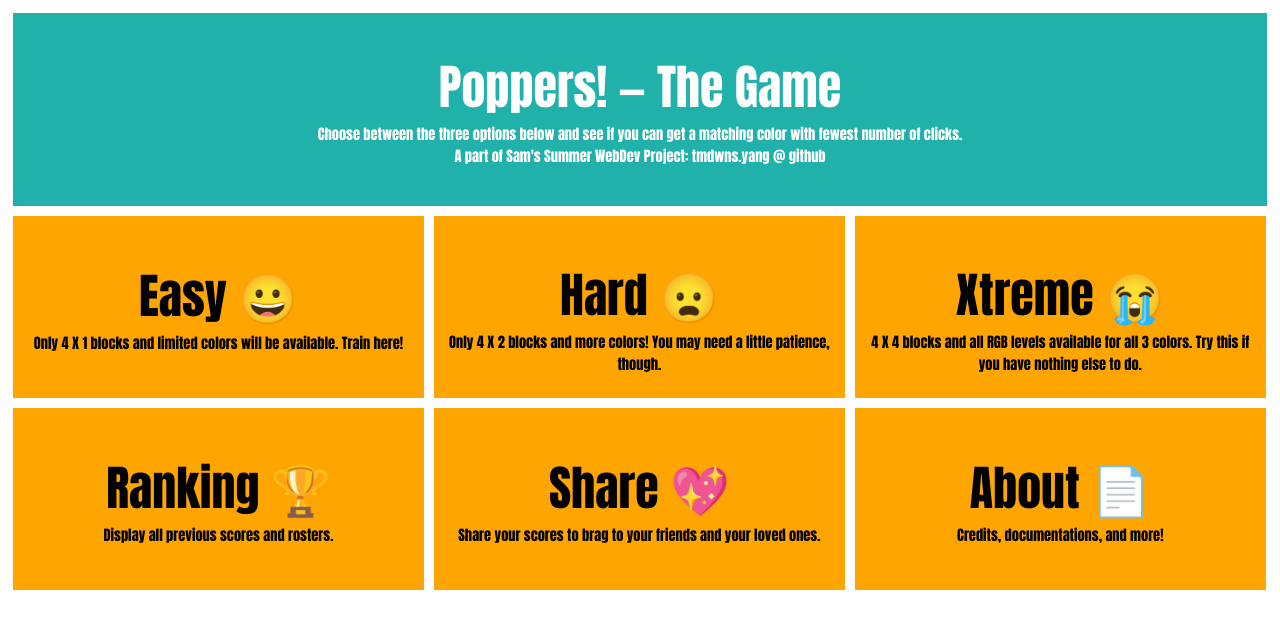
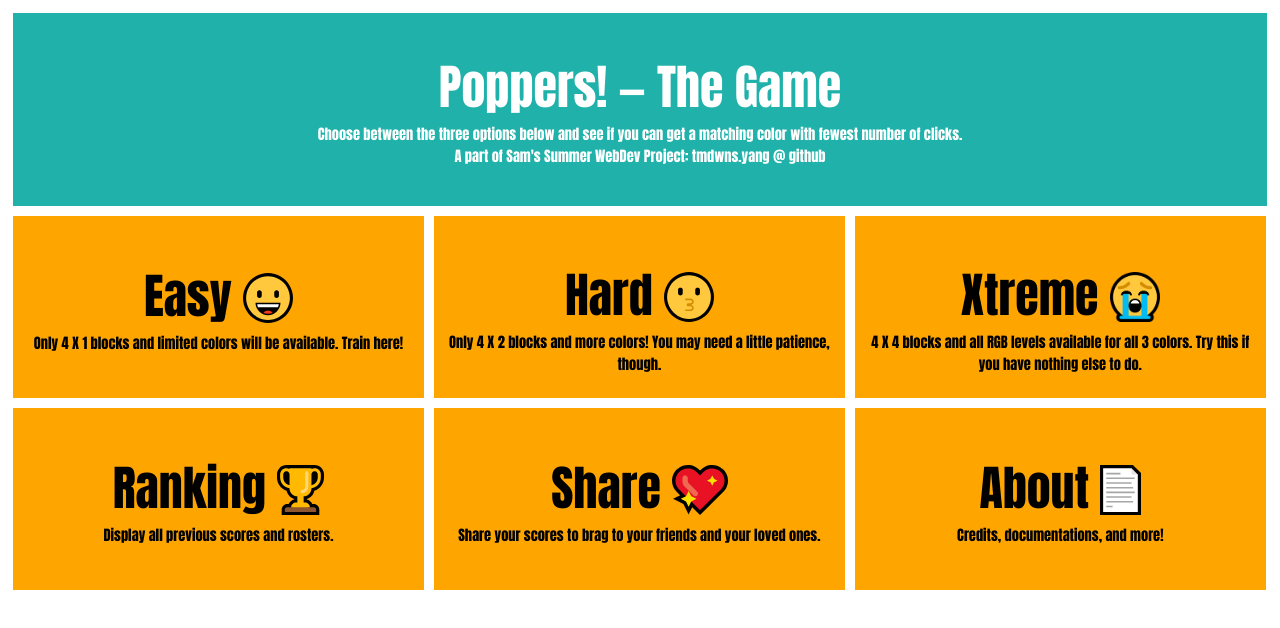
Before and after one commit to tmdwnsyang/poppers, a website with bundled scripts: page index.html in a window 1280 px wide. Built offline with nearby package versions, Linux system fonts and the light colour scheme; no server answers.

Commit message:
font
Replace images with vector images and font for font face

```diff
--- a/index.html
+++ b/index.html
@@ -18,24 +18,30 @@
     </div>
   </div>
   <div id="levels">
-    <button class="levelTile" id="easy">Easy 😀
+    <button class="levelTile" id="easy">Easy
+       <img  class ="mainImages"src = "https://raw.githubusercontent.com/tmdwnsyang/poppers/main/images/g12.svg" alt="img"/>
       <div style="font-size: 0.3em">Only 4 X 1 blocks and limited colors will be available. Train here!
       </div>
     </button>
-    <button class="levelTile" id="hard">Hard 😦
+    <button class="levelTile" id="hard">Hard
+      <img  class ="mainImages"src = "https://raw.githubusercontent.com/tmdwnsyang/poppers/main/images/g208.svg" alt="img"/>
       <div style="font-size: 0.3em">Only 4 X 2 blocks and more colors! You may need a little patience,
         though.</div>
     </button>
-    <button class="levelTile" id="extreme">Xtreme 😭
+    <button class="levelTile" id="extreme">Xtreme
+      <img  class ="mainImages"src = "https://github.com/tmdwnsyang/poppers/blob/main/images/g946.png?raw=true" alt="img"/>
       <div style="font-size: 0.3em">4 X 4 blocks and all RGB levels available for all 3 colors. Try this if you have
         nothing else to do.</div>
-      <button class="levelTile" id="ranking">Ranking 🏆
+      <button class="levelTile" id="ranking">Ranking
+        <img  class ="mainImages"src = "https://raw.githubusercontent.com/tmdwnsyang/poppers/main/images/g11822.svg" alt="img"/>
         <div style="font-size: 0.3em">Display all previous scores and rosters.</div>
       </button>
-      <button class="levelTile" id="shareResults">Share 💖
+      <button class="levelTile" id="shareResults">Share
+        <img  class ="mainImages"src = "https://raw.githubusercontent.com/tmdwnsyang/poppers/main/images/g17870.svg" alt="img"/>
         <div style="font-size: 0.3em">Share your scores to brag to your friends and your loved ones.</div>
       </button>
-      <button class="levelTile" id="custom">About 📄
+      <button class="levelTile" id="custom">About
+        <img  class ="mainImages"src = "https://raw.githubusercontent.com/tmdwnsyang/poppers/main/images/g16186.svg" alt="img"/>
         <div style="font-size: 0.3em">Credits, documentations, and more!</div>
       </button>
     </button>
--- a/styles.css
+++ b/styles.css
@@ -65,16 +65,11 @@
     overflow: hidden;
     outline: none;
     padding: 0px;
-    /* font-family: Impact, Haettenschweiler, 'Arial Narrow Bold' */
   }
   button:hover {
   color: white;
   /* opacity: 0.6; */
 }
-
-  /* body {
-    font-family: Impact, Haettenschweiler, 'Arial Narrow Bold', sans-serif;
-  } */
 
   .box {
     font-size: 0.2em;
@@ -134,3 +129,8 @@
     transition: transform 0.2s, top 0.4s;
 
   }
+  .mainImages{
+    display: inline-block;
+    vertical-align: middle;
+    height: 50px;
+  }
```
Also changed, not shown: impact.ttf (added).
